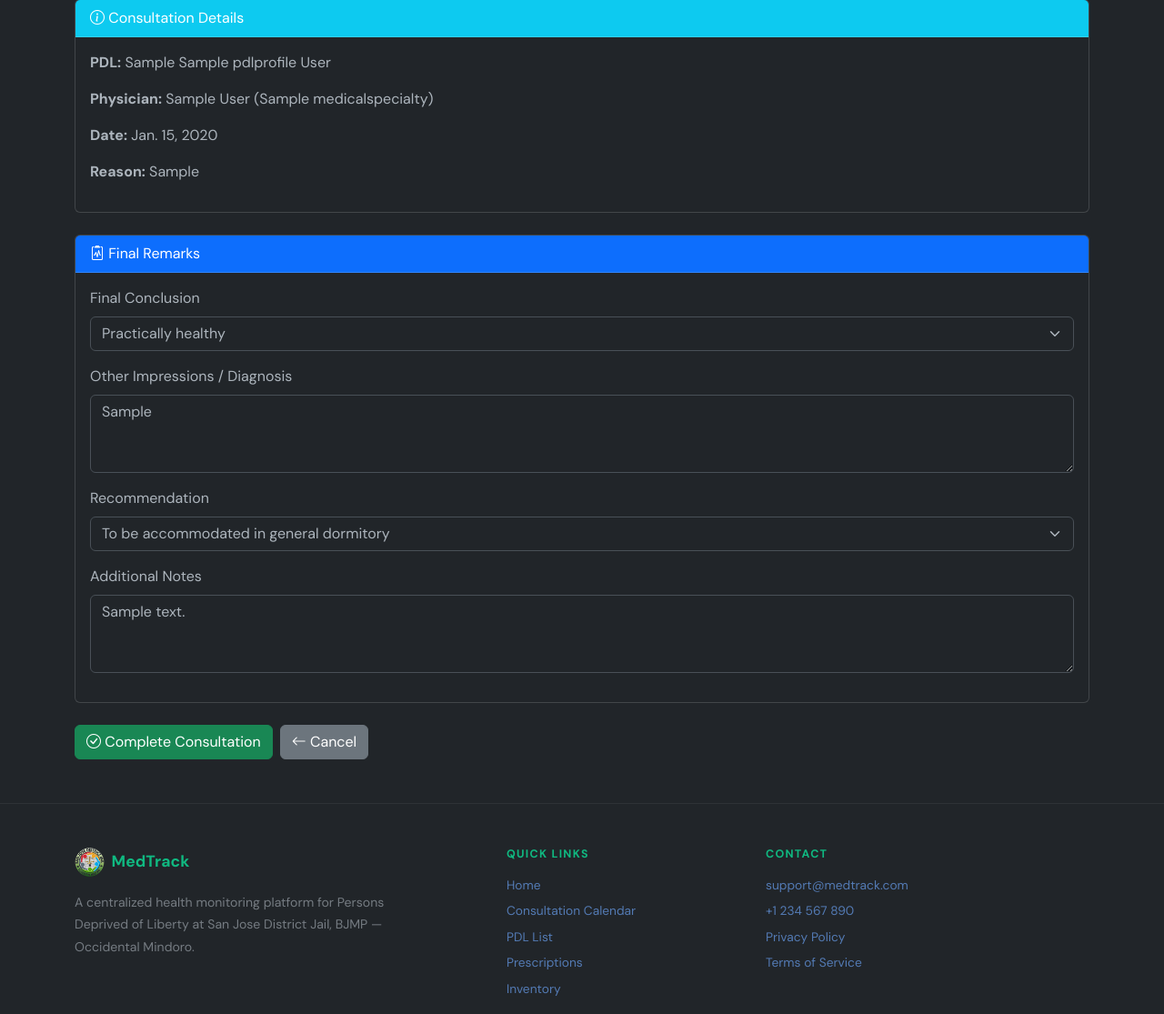
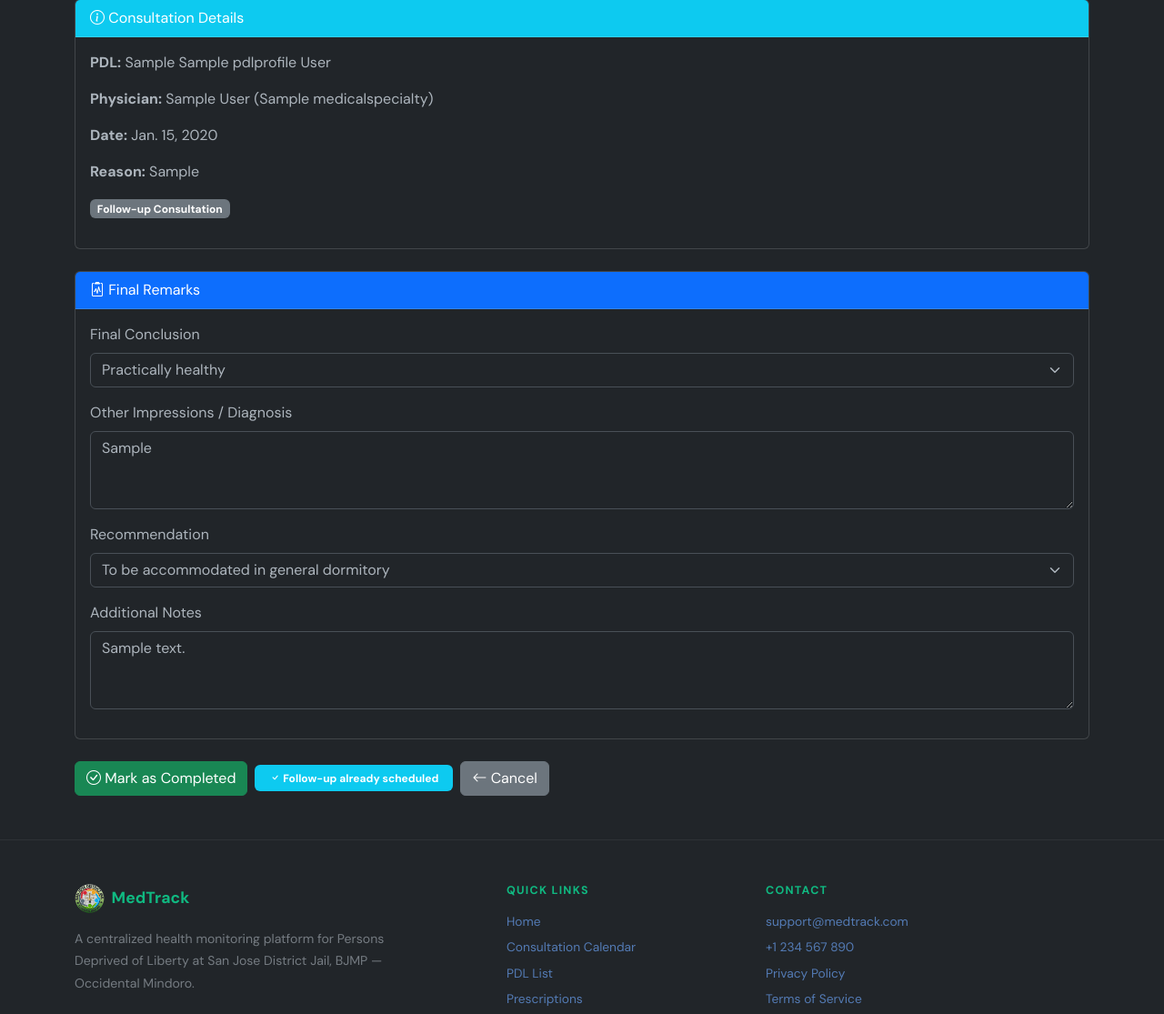
Before and after one commit to Daddycode11/MedTrack, a Django app: page /consultations/complete/1/ in a window 1280 px wide. Shown: the part 153-1268 px from the top of the page at 91% size. Run offline with Django 5.2, Linux system fonts and the light colour scheme; a user stored in the database is signed in; tables that the repository leaves empty hold one stand-in row (values such as "Sample post"); some libraries are stand-ins or nearby versions.

Commit message:
Fix follow-up consultation logic - remove auto-scheduling, add manual option

```diff
--- a/medtrack/consultations/views.py
+++ b/medtrack/consultations/views.py
@@ -324,7 +324,7 @@ def reschedule_consultation(request, consultation_id):
 
 @role_required('admin', 'staff', 'doctor')
 def complete_consultation(request, consultation_id):
-    """Confirm then mark a consultation as completed and schedule follow-up."""
+    """Mark a consultation as completed. Doctor can optionally add a follow-up."""
     consultation = get_object_or_404(
         Consultation.objects.select_related('physician'), id=consultation_id
     )
@@ -347,14 +347,17 @@ def complete_consultation(request, consultation_id):
 
         consultation.save()
 
-        # Auto-schedule follow-up consultation after 7 days
-        followup_days = getattr(consultation, 'followup_days', 7) or 7
-        followup_date = consultation.consultation_date_date_only + timedelta(days=followup_days)
+        # Check if doctor wants to add a follow-up consultation
+        add_followup = request.POST.get('add_followup') == '1'
 
-        # Check if a follow-up already exists for this consultation
-        if not consultation.followup_scheduled:
+        if add_followup and not consultation.followup_scheduled:
+            # Get follow-up details from form
+            followup_days = int(request.POST.get('followup_days', 7) or 7)
+            followup_date = consultation.consultation_date_date_only + timedelta(days=followup_days)
+            followup_notes = request.POST.get('followup_notes', '').strip()
+
             try:
-                # Get a "Follow-up" reason or use the same reason
+                # Get a "Follow-up" reason
                 followup_reason, _ = ConsultationReason.objects.get_or_create(
                     reason="Follow-up Consultation",
                     defaults={"description": "Scheduled follow-up consultation"}
@@ -371,7 +374,7 @@ def complete_consultation(request, consultation_id):
                     status='scheduled',
                     is_followup=True,
                     parent_consultation=consultation,
-                    notes=f"Follow-up for consultation on {consultation.consultation_date_date_only}",
+                    notes=followup_notes or f"Follow-up for consultation on {consultation.consultation_date_date_only}",
                 )
 
                 # Mark the original consultation as having a follow-up scheduled
@@ -383,8 +386,7 @@ def complete_consultation(request, consultation_id):
                     f"Follow-up consultation scheduled for {followup_date.strftime('%B %d, %Y')}."
                 )
             except Exception as e:
-                # If follow-up creation fails (e.g., due to unique constraint), just log it
-                messages.warning(request, f"Could not auto-schedule follow-up: {e}")
+                messages.warning(request, f"Could not schedule follow-up: {e}")
 
         messages.success(
             request,
--- a/medtrack/templates/consultations/complete_consultation.html
+++ b/medtrack/templates/consultations/complete_consultation.html
@@ -16,11 +16,15 @@
       <p><strong>Physician:</strong> {{ consultation.physician }}</p>
       <p><strong>Date:</strong> {{ consultation.consultation_date_date_only }}</p>
       <p><strong>Reason:</strong> {{ consultation.reason }}</p>
+      {% if consultation.is_followup %}
+      <p><span class="badge bg-secondary">Follow-up Consultation</span></p>
+      {% endif %}
     </div>
   </div>
 
-  <form method="post">
+  <form method="post" id="completeForm">
     {% csrf_token %}
+    <input type="hidden" name="add_followup" id="add_followup" value="0">
 
     <div class="card mb-4">
       <div class="card-header bg-primary text-white">
@@ -61,14 +65,84 @@
       </div>
     </div>
 
-    <div class="d-flex gap-2">
-      <button type="submit" class="btn btn-success">
-        <i class="bi bi-check-circle"></i> Complete Consultation
+    <!-- Follow-up Section (hidden by default) -->
+    {% if not consultation.followup_scheduled %}
+    <div class="card mb-4" id="followupSection" style="display: none;">
+      <div class="card-header bg-warning text-dark">
+        <i class="bi bi-calendar-plus"></i> Schedule Follow-up Consultation
+      </div>
+      <div class="card-body">
+        <div class="row">
+          <div class="col-md-4">
+            <label for="followup_days" class="form-label">Schedule follow-up in (days)</label>
+            <input type="number" class="form-control" id="followup_days" name="followup_days" value="7" min="1" max="365">
+          </div>
+          <div class="col-md-8">
+            <label for="followup_notes" class="form-label">Follow-up Notes</label>
+            <textarea class="form-control" id="followup_notes" name="followup_notes" rows="2" placeholder="Reason for follow-up or special instructions..."></textarea>
+          </div>
+        </div>
+        <div class="alert alert-info mt-3 mb-0">
+          <i class="bi bi-info-circle"></i> A new consultation will be scheduled for this patient with the same physician.
+        </div>
+      </div>
+    </div>
+    {% endif %}
+
+    <div class="d-flex gap-2 flex-wrap">
+      <button type="submit" class="btn btn-success" id="btnComplete">
+        <i class="bi bi-check-circle"></i> Mark as Completed
       </button>
+      {% if not consultation.followup_scheduled %}
+      <button type="button" class="btn btn-warning" id="btnToggleFollowup">
+        <i class="bi bi-calendar-plus"></i> Add Follow-up Consultation
+      </button>
+      {% else %}
+      <span class="badge bg-info align-self-center px-3 py-2">
+        <i class="bi bi-check"></i> Follow-up already scheduled
+      </span>
+      {% endif %}
       <a href="{% url 'consultations:consultation_calendar' %}" class="btn btn-secondary">
         <i class="bi bi-arrow-left"></i> Cancel
       </a>
     </div>
   </form>
 </div>
+
+<script>
+document.addEventListener('DOMContentLoaded', function() {
+  const followupSection = document.getElementById('followupSection');
+  const btnToggleFollowup = document.getElementById('btnToggleFollowup');
+  const btnComplete = document.getElementById('btnComplete');
+  const addFollowupInput = document.getElementById('add_followup');
+
+  let followupEnabled = false;
+
+  if (btnToggleFollowup) {
+    btnToggleFollowup.addEventListener('click', function() {
+      followupEnabled = !followupEnabled;
+
+      if (followupEnabled) {
+        followupSection.style.display = 'block';
+        addFollowupInput.value = '1';
+        btnComplete.innerHTML = '<i class="bi bi-check-circle"></i> Complete & Schedule Follow-up';
+        btnComplete.classList.remove('btn-success');
+        btnComplete.classList.add('btn-warning');
+        btnToggleFollowup.innerHTML = '<i class="bi bi-x-circle"></i> Cancel Follow-up';
+        btnToggleFollowup.classList.remove('btn-warning');
+        btnToggleFollowup.classList.add('btn-outline-secondary');
+      } else {
+        followupSection.style.display = 'none';
+        addFollowupInput.value = '0';
+        btnComplete.innerHTML = '<i class="bi bi-check-circle"></i> Mark as Completed';
+        btnComplete.classList.remove('btn-warning');
+        btnComplete.classList.add('btn-success');
+        btnToggleFollowup.innerHTML = '<i class="bi bi-calendar-plus"></i> Add Follow-up Consultation';
+        btnToggleFollowup.classList.remove('btn-outline-secondary');
+        btnToggleFollowup.classList.add('btn-warning');
+      }
+    });
+  }
+});
+</script>
 {% endblock %}
```
